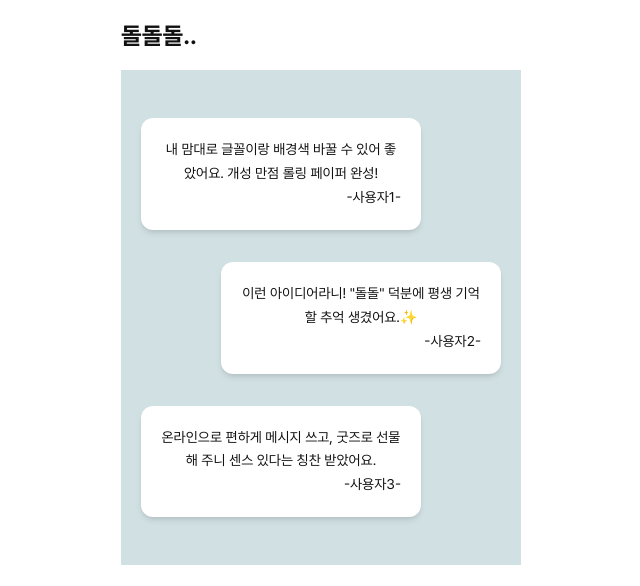
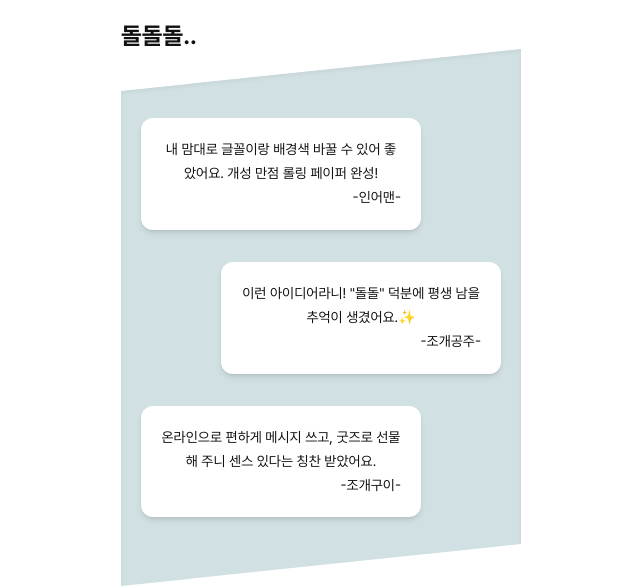
Before and after one commit to yonseeee/doldol-client, a Next.js app in the folder apps/client/: page / in a window 1280 px wide. Shown: the part 772-1358 px from the top of the page, without its empty margins (319-959 px from the left). Built offline with nearby package versions, Linux system fonts and the light colour scheme.

Commit message:
feat:review section

```diff
--- a/apps/client/src/components/Reviews.tsx
+++ b/apps/client/src/components/Reviews.tsx
@@ -12,25 +12,24 @@ const reviews: Review[] = [
   {
     id: 1,
     text: '내 맘대로 글꼴이랑 배경색 바꿀 수 있어 좋았어요. 개성 만점 롤링 페이퍼 완성!',
-    user: '-사용자1-',
+    user: '-인어맨-',
   },
   {
     id: 2,
-    text: '이런 아이디어라니! "돌돌" 덕분에 평생 기억할 추억 생겼어요.✨',
-    user: '-사용자2-',
+    text: '이런 아이디어라니! "돌돌" 덕분에 평생 남을 추억이 생겼어요.✨',
+    user: '-조개공주-',
   },
   {
     id: 3,
     text: '온라인으로 편하게 메시지 쓰고, 굿즈로 선물해 주니 센스 있다는 칭찬 받았어요.',
-    user: '-사용자3-',
+    user: '-조개구이-',
   },
 ];
 
 export function ReviewSection() {
   return (
-    <div className=" py-12 px-5 flex flex-col items-center relative overflow-hidden bg-primary-light1">
-      {/* cardContainer: 카드 컨테이너 */}
-      <div className="flex flex-col items-center gap-8 w-full max-w-2xl relative z-10">
+    <div className=" py-12 px-5 flex flex-col items-center relative overflow-hidden bg-primary-light1 shadow-inner transform -skew-y-6">
+      <div className="flex flex-col items-center gap-8 w-full max-w-2xl relative z-10 transform skew-y-6">
         {reviews.map((review, index) => (
           <div
             key={review.id}
```
